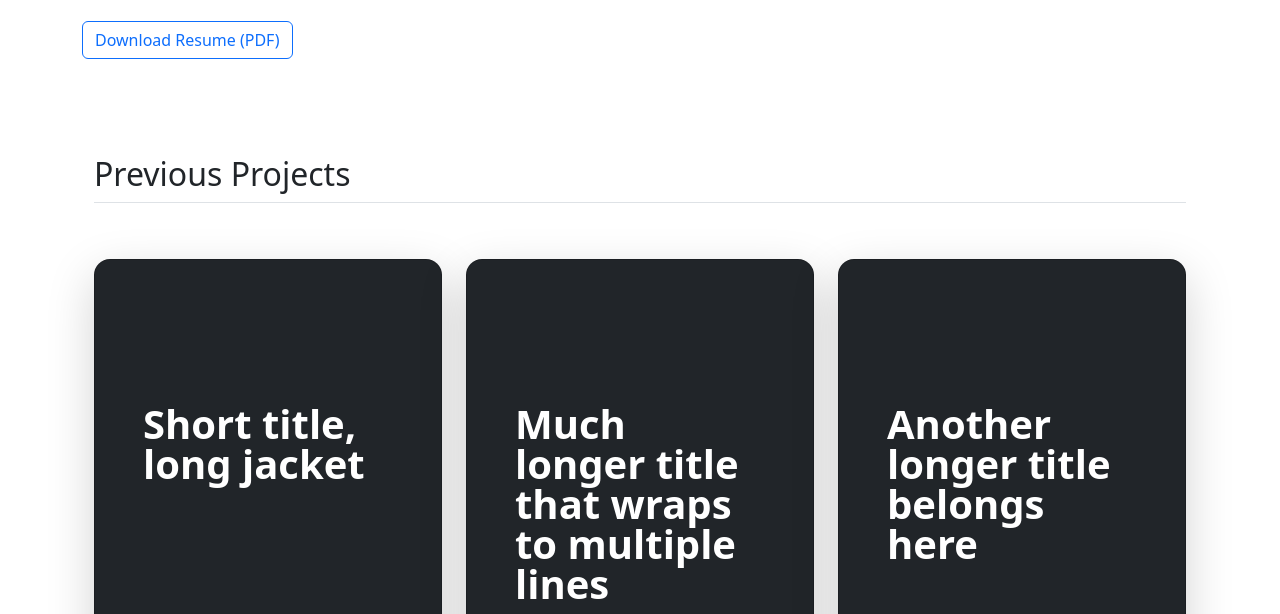
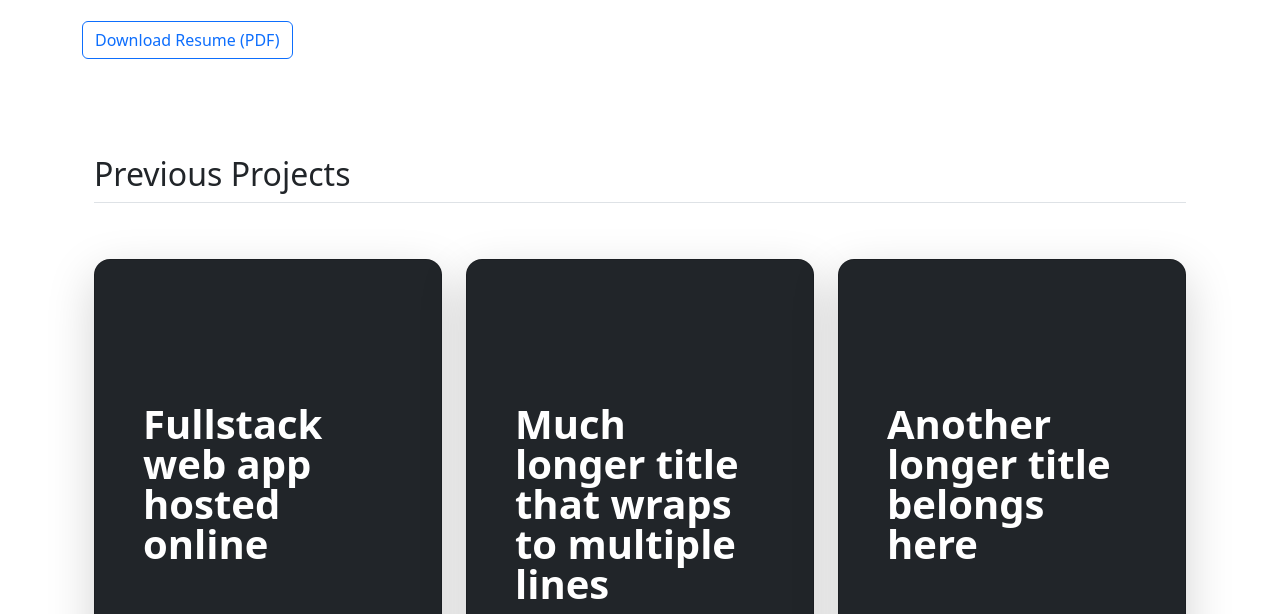
Before and after one commit to mGladToGo/mGladToGo.github.io, a plain HTML site: page index.html in a window 1280 px wide. Shown: the part 1437-2051 px from the top of the page. Drawn offline with nearby package versions, Linux system fonts and the light colour scheme.

Commit message:
update to include web app link

```diff
--- a/index.html
+++ b/index.html
@@ -74,7 +74,13 @@
       <div class="col">
         <div class="card card-cover h-100 overflow-hidden text-bg-dark rounded-4 shadow-lg" style="background-image: url('unsplash-photo-1.jpg');">
           <div class="d-flex flex-column h-100 p-5 pb-3 text-white text-shadow-1">
-            <h3 class="pt-5 mt-5 mb-4 display-6 lh-1 fw-bold">Short title, long jacket</h3>
+            <h3
+              class="pt-5 mt-5 mb-4 display-6 lh-1 fw-bold hover-effect"
+              onclick="window.open('https://firstreactapp-frontend.onrender.com/', '_blank')"
+              style="cursor: pointer;"
+            >
+              Fullstack web app hosted online
+            </h3>
             <ul class="d-flex list-unstyled mt-auto">
               <li class="me-auto">
                 <img src="#" alt="Bootstrap" width="32" height="32" class="rounded-circle border border-white">
--- a/styles.css
+++ b/styles.css
@@ -125,3 +125,9 @@ footer {
   color: white;
   margin-top: 250px;
 }
+
+.hover-effect:hover {
+  color: blue;
+  text-decoration: underline;
+  cursor: pointer;
+}
```
